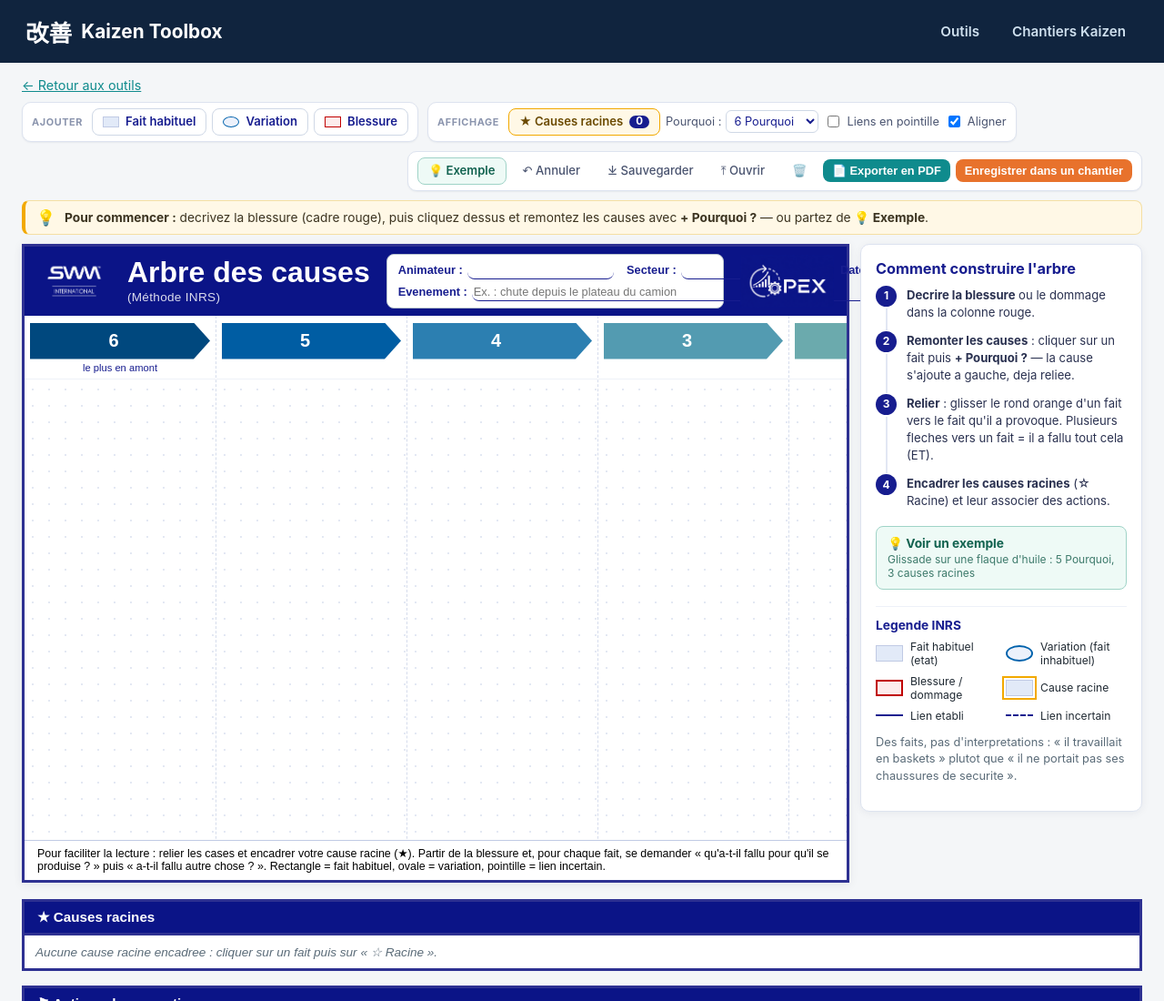
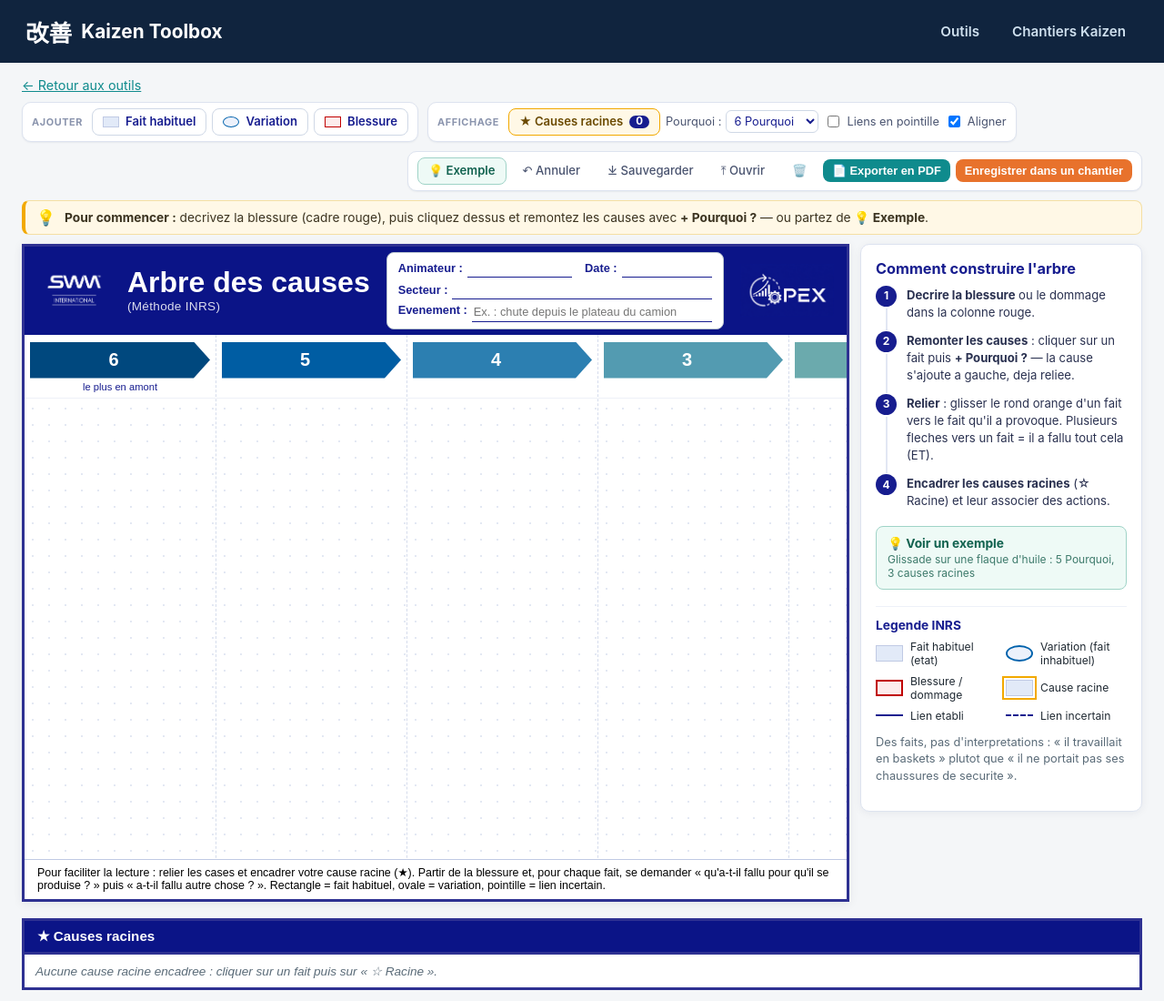
Before and after one commit to louisparis10-prog/Kaizen, a website: page public/arbre-causes.html in a window 1280 px wide. Shown: the top 1100 px of the page at 91% size. Drawn offline with Linux system fonts and the light colour scheme.

Commit message:
Garde les champs de l'en-tete dans leur cadre
Le cartouche passe sur deux colonnes (Animateur | Date, puis Secteur et
Evenement sur toute la largeur) et l'evenement passe a la ligne au lieu
de deborder du cadre blanc.

Co-Authored-By: Claude Opus 5.5 <noreply@anthropic.com>

```diff
--- a/public/arbre-causes.html
+++ b/public/arbre-causes.html
@@ -56,9 +56,9 @@
         <div class="adc-titre">Arbre des causes<small>(Méthode INRS)</small></div>
         <div class="adc-infos">
           <label>Animateur : <input type="text" data-header="animateur"></label>
-          <label>Secteur : <input type="text" data-header="secteur"></label>
           <label>Date : <input type="text" data-header="date"></label>
-          <label class="adc-infos-large">Evenement : <input type="text" data-header="evenement" placeholder="Ex. : chute depuis le plateau du camion"></label>
+          <label class="adc-infos-large">Secteur : <input type="text" data-header="secteur"></label>
+          <label class="adc-infos-large">Evenement : <textarea rows="1" data-header="evenement" placeholder="Ex. : chute depuis le plateau du camion"></textarea></label>
         </div>
         <img class="adc-logo-opex" src="/img/opex.png" alt="OPEX">
       </div>
--- a/public/css/arbre-causes.css
+++ b/public/css/arbre-causes.css
@@ -63,12 +63,12 @@
 .adc-logo-opex { height: 58px; width: auto; flex-shrink: 0; margin-left: auto; }
 .adc-titre { color: #fff; font-weight: 700; font-size: 2rem; white-space: nowrap; line-height: 1.05; }
 .adc-titre small { display: block; font-size: 0.85rem; font-weight: 400; opacity: 0.85; letter-spacing: 0.3px; margin-top: 3px; }
-.adc-infos { flex: 1; min-width: 280px; max-width: 560px; display: grid; grid-template-columns: 1.4fr 1fr 0.8fr;
+.adc-infos { flex: 1; min-width: 280px; max-width: 760px; display: grid; grid-template-columns: minmax(0, 1.7fr) minmax(140px, 1fr); overflow: hidden;
   gap: 4px 14px; background: #fff; border: 1px solid var(--swm-gris); border-radius: 8px; padding: 7px 12px; }
-.adc-infos label { font-size: 0.8rem; font-weight: 700; color: var(--swm-texte); display: flex; align-items: center; gap: 5px; }
-.adc-infos input { flex: 1; min-width: 0; border: none; border-bottom: 1px solid var(--swm-texte); padding: 2px;
+.adc-infos label { font-size: 0.8rem; font-weight: 700; color: var(--swm-texte); display: flex; align-items: center; gap: 5px; min-width: 0; white-space: nowrap; }
+.adc-infos input, .adc-infos textarea { flex: 1; min-width: 0; width: 100%; border-radius: 0; text-overflow: ellipsis; border: none; border-bottom: 1px solid var(--swm-texte); padding: 2px;
   font: inherit; font-weight: 400; color: #000; background: transparent; }
-.adc-infos input:focus { outline: none; border-bottom-width: 2px; }
+.adc-infos input:focus, .adc-infos textarea:focus { outline: none; border-bottom-width: 2px; }
 .adc-infos-large { grid-column: 1 / -1; }
 
 /* ---------- Colonnes ---------- */
@@ -266,3 +266,7 @@
   border: 1px solid #9fd3c7; border-radius: 8px; background: #eefaf6; color: #11624f; font-family: inherit; font-size: 0.86rem; font-weight: 700; }
 .adc-exemple-btn:hover { background: #dcf4ec; }
 .adc-exemple-btn small { display: block; font-weight: 400; color: #3d7a6b; font-size: 0.75rem; margin-top: 2px; }
+
+/* Evenement : passe a la ligne au lieu de deborder */
+.adc-infos textarea { resize: none; overflow: hidden; line-height: 1.3; min-height: 1.6em; white-space: pre-wrap; word-break: break-word; }
+.adc-infos .adc-infos-large:has(textarea) { align-items: flex-start; }
--- a/public/js/arbre-causes.js
+++ b/public/js/arbre-causes.js
@@ -785,8 +785,17 @@
   function remplirEntete() {
     document.querySelectorAll('[data-header]').forEach(input => {
       input.value = etat.header[input.dataset.header] || '';
+      ajusterChamp(input);
     });
   }
+
+  // Les zones de texte de l'entete grandissent avec leur contenu au lieu de le couper.
+  function ajusterChamp(champ) {
+    if (champ.tagName !== 'TEXTAREA') return;
+    champ.style.height = 'auto';
+    champ.style.height = champ.scrollHeight + 'px';
+  }
+  window.addEventListener('resize', () => document.querySelectorAll('textarea[data-header]').forEach(ajusterChamp));
 
   // ---------- Sauvegarde ----------
   function afficherEtat(texte, erreur) {
@@ -1022,6 +1031,7 @@
     input.addEventListener('focus', memoriser, { once: true });
     input.addEventListener('input', () => {
       etat.header[input.dataset.header] = input.value;
+      ajusterChamp(input);
       planifierSauvegarde();
     });
   });
```
